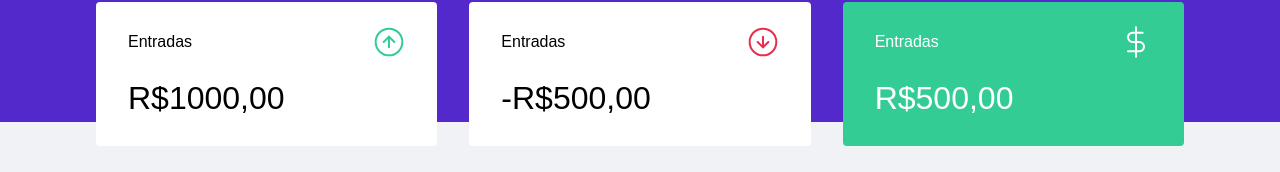
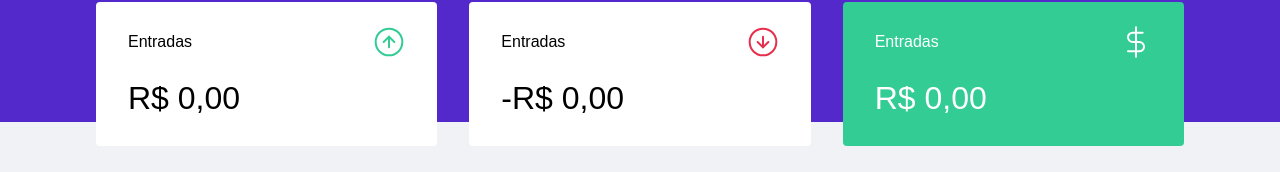
Before and after one commit to areasflavio/dtmoney, a React (Create React App) app: page / in a window 1280 px wide. Shown: the part 150-322 px from the top of the page. Built offline with nearby package versions, Linux system fonts and the light colour scheme; no server answers; the HTML template or start-up script is replaced by a standard one; what miragejs would draw is missing.

Commit message:
feat: calc transactions summary

```diff
--- a/src/components/Summary/index.tsx
+++ b/src/components/Summary/index.tsx
@@ -7,7 +7,26 @@
 import { Container } from './styles';
 
 const Summary: React.FC = () => {
-  const transactions = useContext(TransactionsContext);
+  const { transactions } = useContext(TransactionsContext);
+
+  const summary = transactions.reduce(
+    (acc, transaction) => {
+      if (transaction.type === 'deposit') {
+        acc.deposits += transaction.amount;
+        acc.total += transaction.amount;
+      } else {
+        acc.withdraws += transaction.amount;
+        acc.total -= transaction.amount;
+      }
+
+      return acc;
+    },
+    {
+      deposits: 0,
+      withdraws: 0,
+      total: 0,
+    }
+  );
 
   return (
     <Container>
@@ -16,21 +35,37 @@
           <p>Entradas</p>
           <img src={incomeImg} alt="Entradas" />
         </header>
-        <strong>R$1000,00</strong>
+        <strong>
+          {new Intl.NumberFormat('pt-BR', {
+            style: 'currency',
+            currency: 'BRL',
+          }).format(summary.deposits)}
+        </strong>
       </div>
       <div>
         <header>
           <p>Entradas</p>
           <img src={outcomeImg} alt="Saídas" />
         </header>
-        <strong>-R$500,00</strong>
+        <strong>
+          -
+          {new Intl.NumberFormat('pt-BR', {
+            style: 'currency',
+            currency: 'BRL',
+          }).format(summary.withdraws)}
+        </strong>
       </div>
       <div className="highlight-background">
         <header>
           <p>Entradas</p>
           <img src={totalImg} alt="Total" />
         </header>
-        <strong>R$500,00</strong>
+        <strong>
+          {new Intl.NumberFormat('pt-BR', {
+            style: 'currency',
+            currency: 'BRL',
+          }).format(summary.total)}
+        </strong>
       </div>
     </Container>
   );
```
